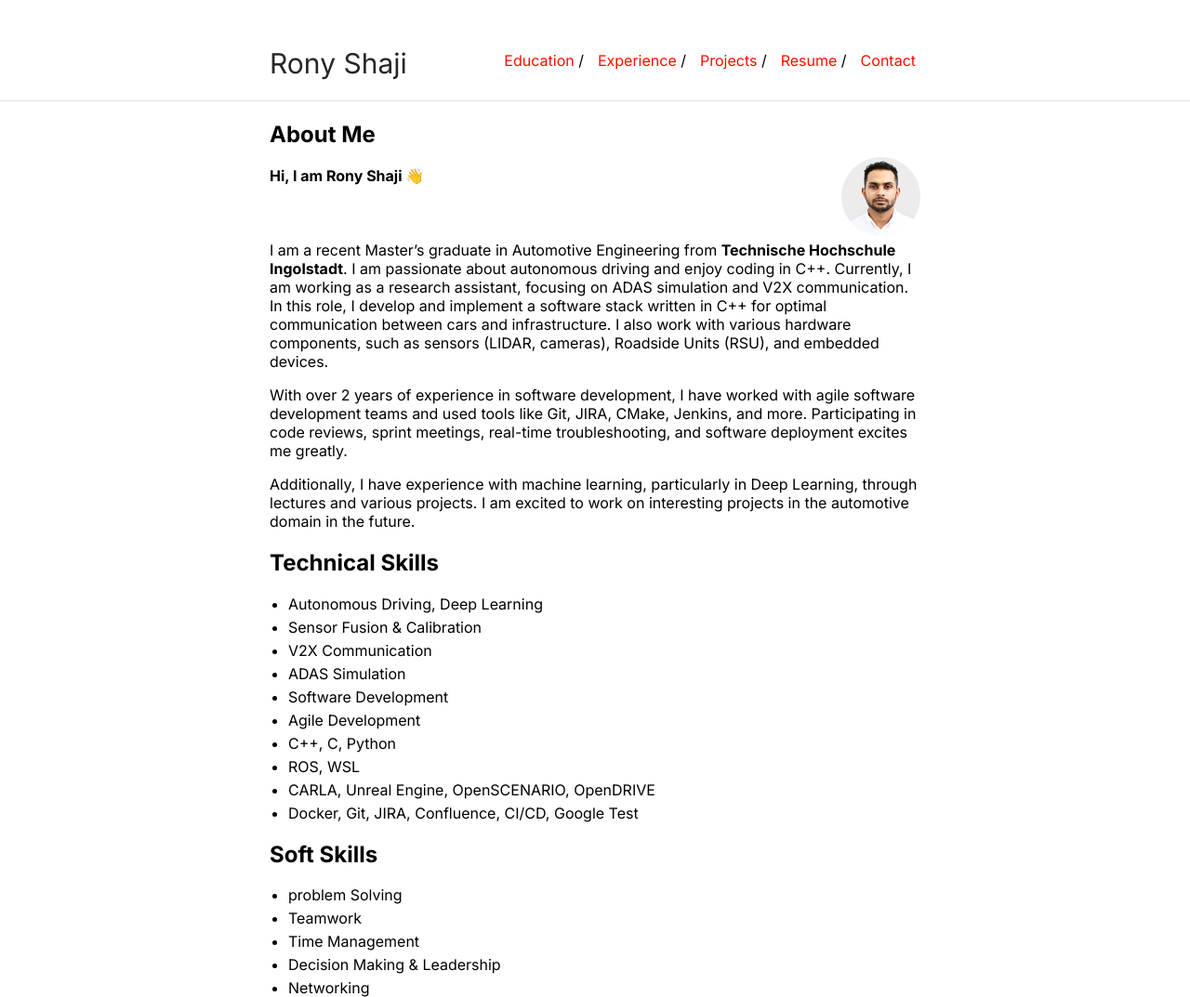
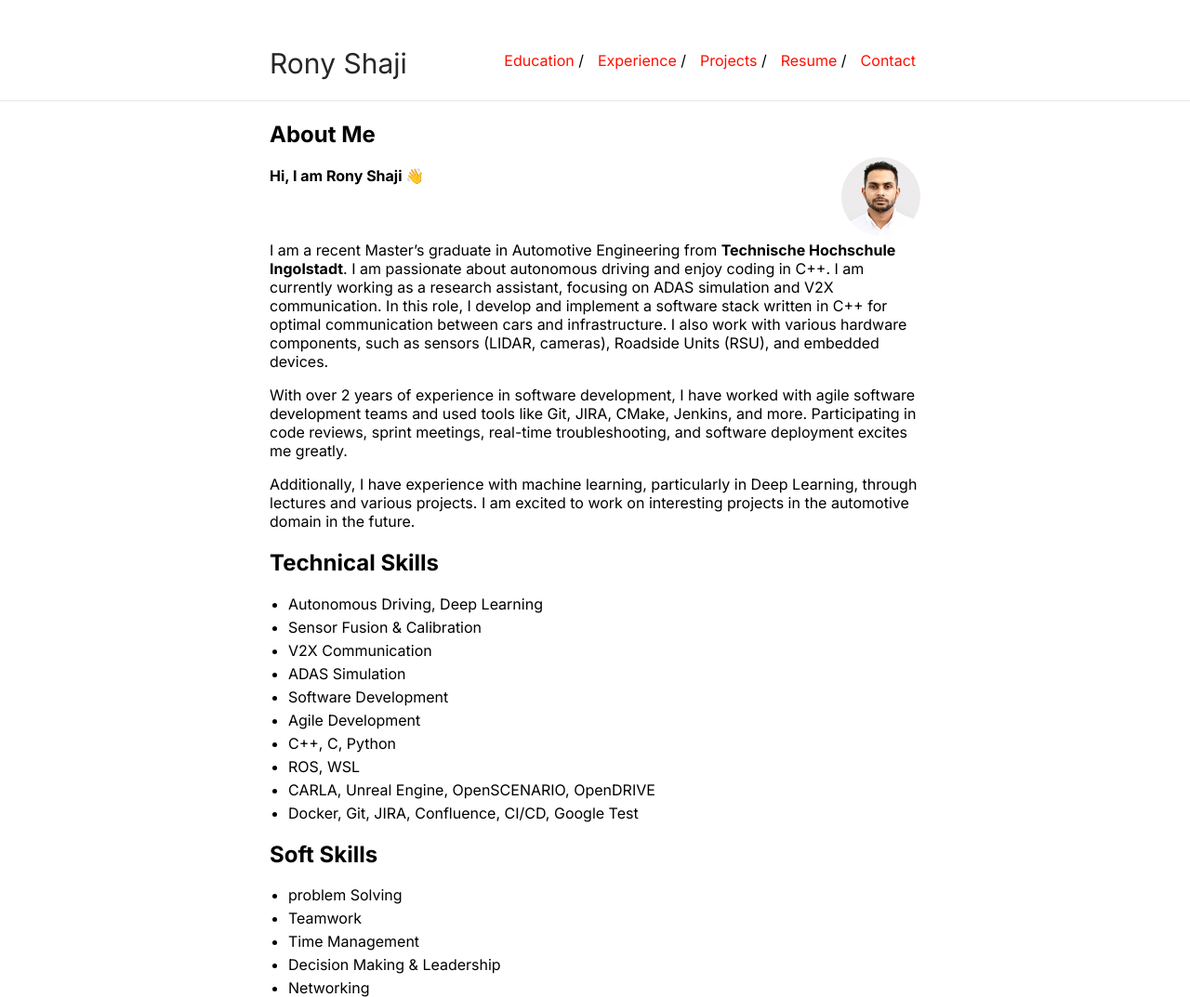
Before and after one commit to ronyshaji/ronyshaji.github.io, a Jekyll site: the page built from index.md, in a window 1280 px wide. Shown: the whole page at 93% size. Built offline with Jekyll 4.4.1, drawn with Linux system fonts in a browser that asks for light colours; our own code applies the rules of GitHub Pages for plain Markdown files.

Commit message:
Updated the content

```diff
--- a/index.md
+++ b/index.md
@@ -11,7 +11,7 @@ layout: default
 <br>
 <br>
 <br>
-I am a recent Master's graduate in Automotive Engineering from **Technische Hochschule Ingolstadt**. I am passionate about autonomous driving and enjoy coding in C++. Currently, I am working as a research assistant, focusing on ADAS simulation and V2X communication. In this role, I develop and implement a software stack written in C++ for optimal communication between cars and infrastructure. I also work with various hardware components, such as sensors (LIDAR, cameras), Roadside Units (RSU), and embedded devices.
+I am a recent Master's graduate in Automotive Engineering from **Technische Hochschule Ingolstadt**. I am passionate about autonomous driving and enjoy coding in C++. I am currently working as a research assistant, focusing on ADAS simulation and V2X communication. In this role, I develop and implement a software stack written in C++ for optimal communication between cars and infrastructure. I also work with various hardware components, such as sensors (LIDAR, cameras), Roadside Units (RSU), and embedded devices.
 
 With over 2 years of experience in software development, I have worked with agile software development teams and used tools like Git, JIRA, CMake, Jenkins, and more. Participating in code reviews, sprint meetings, real-time troubleshooting, and software deployment excites me greatly.
 
```
Also changed, not shown: README.md.
